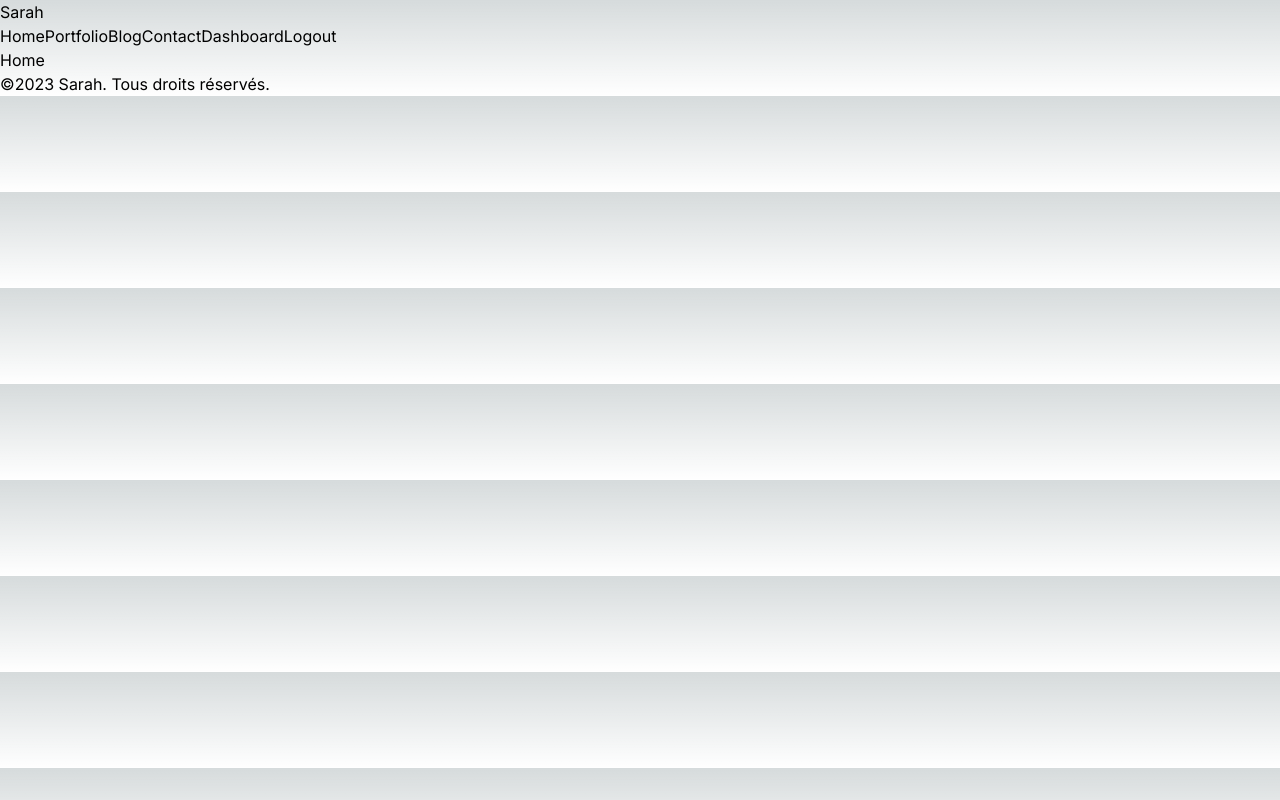
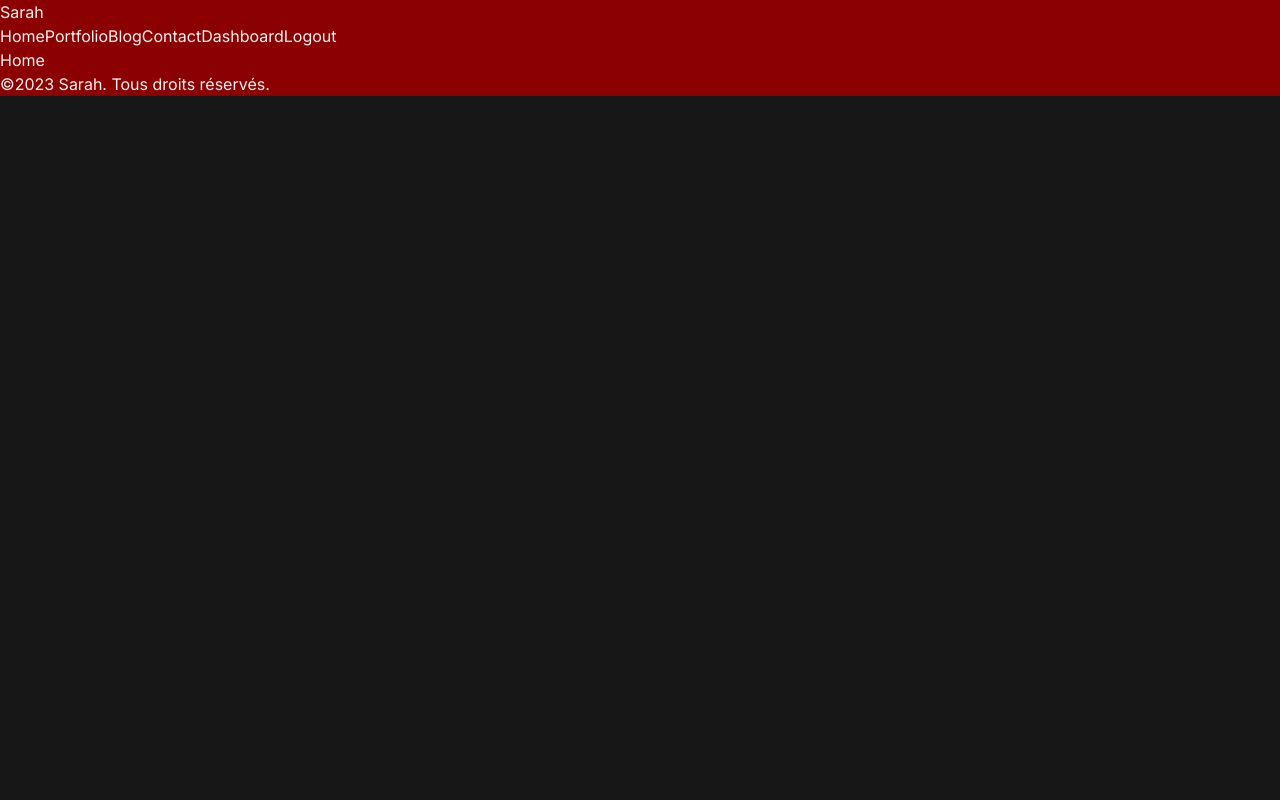
Before and after one commit to NMY0d4/Sarah_portefolio, a Next.js app: page / in a window 1280 px wide. Built offline with nearby package versions, Linux system fonts and the light colour scheme.

Commit message:
config colors

```diff
--- a/src/app/contact/page.jsx
+++ b/src/app/contact/page.jsx
@@ -1,7 +1,7 @@
 import React from 'react';
 
 function Contact() {
-  return <div>Contact</div>;
+  return <div className='bg-primary'>Contact</div>;
 }
 
 export default Contact;
--- a/src/app/globals.css
+++ b/src/app/globals.css
@@ -3,25 +3,17 @@
 @tailwind utilities;
 
 :root {
-  --foreground-rgb: 0, 0, 0;
-  --background-start-rgb: 214, 219, 220;
-  --background-end-rgb: 255, 255, 255;
-}
-
-@media (prefers-color-scheme: dark) {
-  :root {
-    --foreground-rgb: 255, 255, 255;
-    --background-start-rgb: 0, 0, 0;
-    --background-end-rgb: 0, 0, 0;
-  }
+  --primary: #146c94;
+  --secondary: #19a7ce;
+  --tertiary: #afd3e2;
+  --darkness: #171717;
+  --lightness: #f6f1f1;
+  --grey: #444444;
 }
 
 body {
-  color: rgb(var(--foreground-rgb));
-  background: linear-gradient(
-      to bottom,
-      transparent,
-      rgb(var(--background-end-rgb))
-    )
-    rgb(var(--background-start-rgb));
+  max-width: 100vw;
+  overflow-x: hidden;
+  color: var(--lightness);
+  background-color: var(--darkness);
 }
--- a/src/app/layout.js
+++ b/src/app/layout.js
@@ -14,9 +14,11 @@ export default function RootLayout({ children }) {
   return (
     <html lang='en'>
       <body className={inter.className}>
-        <Navbar />
-        {children}
-        <Footer />
+        <div className='bg-[darkred]'>
+          <Navbar />
+          {children}
+          <Footer />
+        </div>
       </body>
     </html>
   );
--- a/tailwind.config.js
+++ b/tailwind.config.js
@@ -7,14 +7,13 @@ module.exports = {
   ],
   theme: {
     extend: {
-      backgroundImage: {
-        'gradient-radial': 'radial-gradient(var(--tw-gradient-stops))',
-        'gradient-conic':
-          'conic-gradient(from 180deg at 50% 50%, var(--tw-gradient-stops))',
-        primary: '#5651e5',
-        secondary: '#709dff',
-        nbgColor: '#ecf0f3',
-        navLinkColor: '#1f2937',
+      colors: {
+        primary: 'var(--primary)',
+        secondary: ' #19a7ce',
+        tertiary: '#afd3e2',
+        darkness: '#171717',
+        lightness: '#f6f1f1',
+        grey: '#444444',
       },
     },
   },
```
